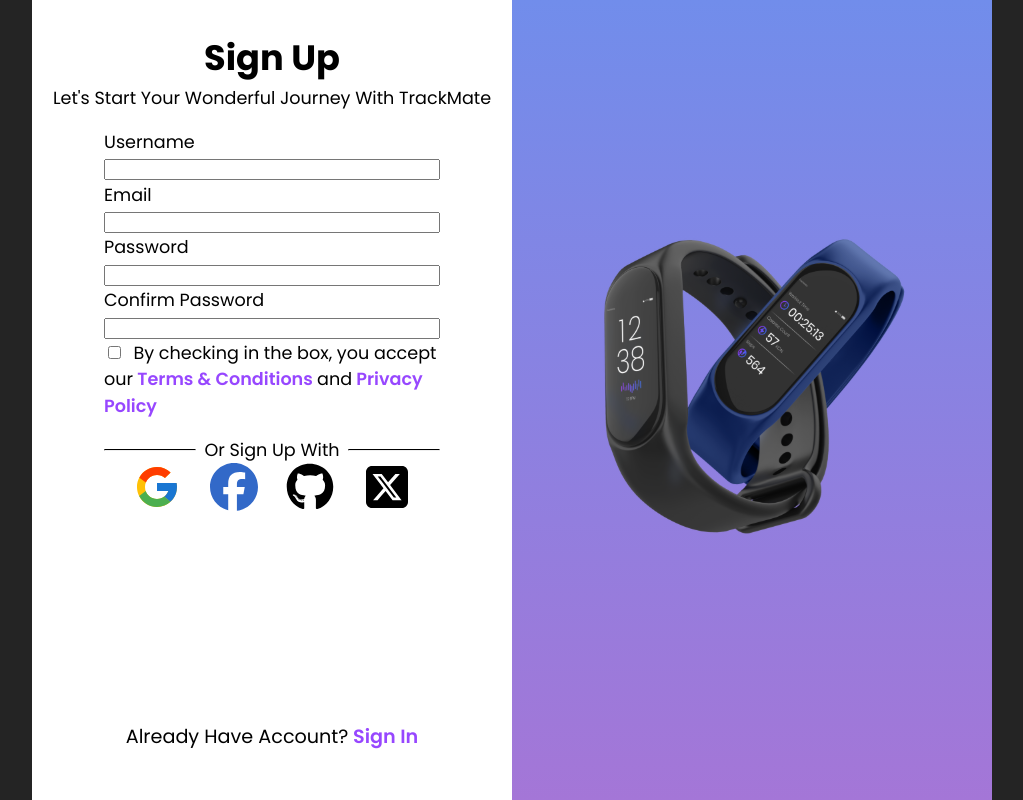
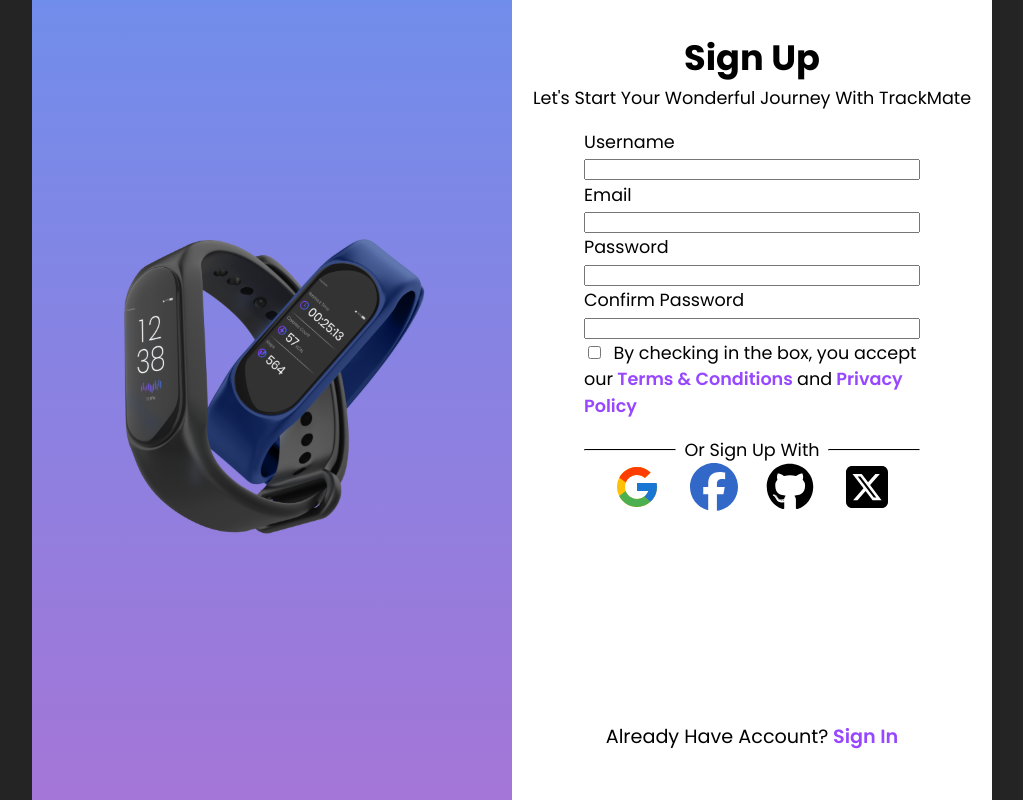
Before and after one commit to ch1z3r0/watch-shop, a React (Vite) app: page /signup in a window 1280 px wide. Shown: the whole page, without its empty margins (128-1151 px from the left). Built offline with nearby package versions, Linux system fonts and the light colour scheme.

Commit message:
getting the right animation for forms but still cannot get the initial and animate value correctly.

```diff
--- a/package.json
+++ b/package.json
@@ -13,7 +13,7 @@
     "@firebase/util": "^1.11.1",
     "dompurify": "^3.2.5",
     "firebase": "^11.7.1",
-    "framer-motion": "^12.12.1",
+    "framer-motion": "^12.15.0",
     "react": "^19.1.0",
     "react-dom": "^19.1.0",
     "react-router-dom": "^7.5.3"
--- a/src/layouts/AuthLayout.css
+++ b/src/layouts/AuthLayout.css
@@ -1,10 +1,8 @@
 .auth-layout-container {
-	position: absolute;
+	position: relative;
 	display: flex;
-	top: 0;
-	left: 0;
-	/* width: 100%; */
-	/* height: 100%; */
+	/* top: 0;
+	left: 0; */
 	width: 75vw;
 	height: 100vh;
 	background: linear-gradient(
@@ -15,26 +13,49 @@
 	justify-self: center;
 	margin-left: 12.5vw;
 	margin-right: 12.5vw;
+	overflow: hidden;
+}
+
+.form-panel,
+.image-panel {
+	position: absolute; /* CRITICAL: Allows panels to overlap and slide over each other */
+	top: 0;
+	bottom: 0;
+	height: 100%;
+	width: 50%; /* Each panel takes half the width of the container */
+	display: flex;
+	justify-content: center;
+}
+
+.form-panel {
+	left: 0; /* Initially positioned at the left edge of the container */
+	background-color: #ffffff;
+	z-index: 2; /* Ensure form panel is on top during slide */
+}
+
+.image-panel {
+	left: 50%; /* Initially positioned at the right half of the container */
+	z-index: 1; /* Image panel is behind the form panel */
 }
 
 .form-section {
 	/* background-image: linear-gradient(to bottom, #4c51d9b2, #7e3ac6b2); */
 	/* background: rgb(113, 141, 235); */
-	position: relative;
+	/* position: relative; */
 	/* justify-self: center; */
 	display: flex;
 	flex-direction: row;
 	font-size: 1.1rem;
-	width: 50%;
+	/* width: 50%; */
 }
 .image-section {
 	flex: 1;
-	width: 50%;
+	/* width: 50%; */
 	height: 100%;
 	display: flex;
 	align-content: center;
 	justify-content: center;
-	z-index: 1;
+	/* z-index: 1; */
 }
 .image-section > img {
 	width: 100%;
--- a/src/layouts/AuthLayout.jsx
+++ b/src/layouts/AuthLayout.jsx
@@ -1,42 +1,158 @@
 import { AnimatePresence, motion } from 'framer-motion';
-import { Outlet } from 'react-router-dom';
 
 import './AuthLayout.css';
 
-// Variants for the overall page/layout transition
-const pageVariants = {
-	initial: { opacity: 0, x: '100%' }, // Starts off-screen to the right
-	in: { opacity: 1, x: '0%' }, // Slides into view
-	out: { opacity: 0, x: '-100%' }, // Slides off-screen to the left (when navigating away)
-};
+const AuthLayout = ({ children, imageContent, formType }) => {
+	const isSignInForm = formType === 'signInForm';
+	// Determine the current state for the panel animations
+	const currentPanelState = isSignInForm ? 'signInActive' : 'signUpActive';
 
-const pageTransition = {
-	type: 'tween',
-	ease: 'easeInOut',
-	duration: 0.7,
-};
-const AuthLayout = ({ children, imageContent }) => {
+	// console.log(formType);
+	// console.log('currentPanelState:', currentPanelState);
+
+	// --- Variants for the Form Panel (the entire panel that slides horizontally) ---
+	const formPanelSlideVariants = {
+		signInActive: {
+			x: '0%', // Form panel is at its default left position
+			transition: {
+				type: 'spring',
+				stiffness: 150,
+				damping: 25,
+				duration: 0.8,
+			},
+		},
+		signUpActive: {
+			x: '100%', // Form panel slides right by 100% of its own width
+			transition: {
+				type: 'spring',
+				stiffness: 150,
+				damping: 25,
+				duration: 0.8,
+			},
+		},
+	};
+
+	// --- Form Content Variants (for the actual sign-in/sign-up components within the form panel) ---
+	const formContentMorphVariants = {
+		initial: { opacity: 0, scale: 0.9 },
+		animate: {
+			opacity: 1,
+			scale: 1,
+			transition: {
+				delay: 0.3, // Delay slightly after panel starts sliding
+				duration: 0.5,
+				ease: 'easeOut',
+			},
+		},
+		exit: {
+			opacity: 0,
+			scale: 0.9,
+			transition: {
+				duration: 0.4,
+				ease: 'easeIn',
+			},
+		},
+	};
+
+	// --- Variants for the Image Panel (slides horizontally, opposite of form) ---
+	const imagePanelSlideVariants = {
+		signInActive: {
+			x: '0%', // Image panel is at its default right position
+			transition: {
+				type: 'spring',
+				stiffness: 150,
+				damping: 25,
+				duration: 0.8,
+			},
+		},
+		signUpActive: {
+			x: '-100%', // Image panel slides left by 100% of its own width
+			transition: {
+				type: 'spring',
+				stiffness: 150,
+				damping: 25,
+				duration: 0.8,
+			},
+		},
+	};
+
+	// --- Image Content Variants (for the actual image/banner within the image panel) ---
+	const imageContentFadeVariants = {
+		initial: { opacity: 0, scale: 0.95 },
+		animate: {
+			opacity: 1,
+			scale: 1,
+			transition: {
+				delay: 0.4, // Delay slightly after panel starts sliding
+				duration: 0.6,
+				ease: 'easeOut',
+			},
+		},
+		exit: {
+			opacity: 0,
+			scale: 0.95,
+			transition: {
+				duration: 0.5,
+				ease: 'easeIn',
+			},
+		},
+	};
+	// console.log(
+	// 	'formPanelSlideVariants:',
+	// 	formPanelSlideVariants[currentPanelState]
+	// );
+	// console.log(
+	// 	'imagePanelSlideVariants:',
+	// 	imagePanelSlideVariants[currentPanelState]
+	// );
 	return (
-		<div /* className='auth-layout-container' */>
-			<AnimatePresence mode='wait'>
+		<>
+			<motion.div className='auth-layout-container'>
 				<motion.div
-					className='auth-layout-container'
-					initial='initial'
-					animate='in'
-					exit='out'
-					variants={pageVariants}
-					transition={pageTransition}
+					// key='form-panel-key'
+					className='form-panel'
+					initial={currentPanelState}
+					animate={currentPanelState}
+					variants={formPanelSlideVariants}
 				>
-					<div className='form-section'>{children}</div>
-					<div className='image-section'>
-						{/* <img src={imageContent} alt='Background Image' />
-						 */}
-						{imageContent}
-					</div>
-					{/* <Outlet /> */}
+					<AnimatePresence mode='wait' initial={false}>
+						<motion.div
+							key={formType}
+							className='form-section'
+							initial='initial'
+							animate='animate'
+							exit='exit'
+							variants={formContentMorphVariants}
+						>
+							{children}
+						</motion.div>
+					</AnimatePresence>
 				</motion.div>
-			</AnimatePresence>
-		</div>
+
+				<motion.div
+					// key='image-panel-key'
+					className='image-panel'
+					initial={currentPanelState}
+					animate={currentPanelState}
+					variants={imagePanelSlideVariants}
+				>
+					<AnimatePresence mode='wait' initial={false}>
+						<motion.div
+							key={
+								isSignInForm ? 'signin-image-content' : 'signup-image-content'
+							}
+							className='image-section'
+							initial='initial'
+							animate='animate'
+							exit='exit'
+							variants={imageContentFadeVariants}
+						>
+							{imageContent}
+						</motion.div>
+					</AnimatePresence>
+				</motion.div>
+			</motion.div>
+		</>
 	);
 };
 
--- /dev/null
+++ b/src/layouts/RootLayout.css
@@ -0,0 +1,3 @@
+main {
+	overflow: hidden;
+}
--- a/src/layouts/RootLayout.jsx
+++ b/src/layouts/RootLayout.jsx
@@ -1,14 +1,10 @@
 import { AnimatePresence, motion } from 'framer-motion';
 import { Outlet } from 'react-router-dom';
+import './RootLayout.css';
 
 const RootLayout = () => {
 	return (
 		<div className='root-layout-container'>
-			{/* <AnimatePresence>
-				<motion.div>
-					<Outlet />
-				</motion.div>
-			</AnimatePresence> */}
 			<main>
 				<Outlet />
 			</main>
--- a/src/pages/SignInPage.css
+++ b/src/pages/SignInPage.css
@@ -1,20 +1,3 @@
-.signin-container {
-	width: 75vw;
-	height: 100vh;
-	/* background-image: linear-gradient(to bottom, #4c51d9b2, #7e3ac6b2); */
-	/* background: rgb(113, 141, 235); */
-	background: linear-gradient(
-		180deg,
-		rgba(113, 141, 235, 1) 0%,
-		rgba(164, 118, 215, 1) 100%
-	);
-	position: relative;
-	justify-self: center;
-	display: flex;
-	flex-direction: row;
-	font-size: 1.1rem;
-}
-
 .signin-form {
 	flex: 1;
 	/* width: 50%; */
@@ -26,7 +9,7 @@
 	color: #000;
 	padding-top: 2rem;
 	padding-bottom: 3rem;
-	z-index: 2;
+	/* z-index: 2; */
 }
 
 .signin-form > h1,
@@ -105,9 +88,9 @@ p {
 	text-decoration: none;
 }
 
-.signin-banner > img {
+/* .signin-banner > img {
 	flex: 1;
 	width: 100%;
 	object-fit: contain;
 	z-index: 1;
-}
+} */
--- a/src/pages/SignInPage.jsx
+++ b/src/pages/SignInPage.jsx
@@ -14,14 +14,14 @@ const SignInPage = () => {
 			alt='Sign Up Background'
 			className='background-image'
 			// Example animation for the image as it appears with the page
-			initial={{ opacity: 0, scale: 0.8 }}
-			animate={{ opacity: 1, scale: 1 }}
-			exit={{ opacity: 0, scale: 0.8 }}
-			transition={{ duration: 0.7, ease: 'easeInOut' }}
+			// initial={{ opacity: 0, scale: 0.8 }}
+			// animate={{ opacity: 1, scale: 1 }}
+			// exit={{ opacity: 0, scale: 0.8 }}
+			// transition={{ duration: 0.7, ease: 'easeInOut' }}
 		/>
 	);
 	return (
-		<AuthLayout imageContent={signInImage}>
+		<AuthLayout imageContent={signInImage} formType='signInForm'>
 			{/* <div className='signin-container'>
 				<SignIn />
 				<div className='signin-banner'>
--- a/src/pages/SignUpPage.css
+++ b/src/pages/SignUpPage.css
@@ -1,18 +1,3 @@
-.signup-container {
-	/* width: 75vw;
-	height: 100vh;
-
-	background: linear-gradient(
-		180deg,
-		rgba(113, 141, 235, 1) 0%,
-		rgba(164, 118, 215, 1) 100%
-	);
-	position: relative;
-	justify-self: center;
-	display: flex;
-	flex-direction: row;
-	font-size: 1.1rem; */
-}
 .signup-form {
 	flex: 1;
 	width: 50%;
@@ -24,7 +9,7 @@
 	color: #000;
 	padding-top: 2rem;
 	padding-bottom: 3rem;
-	z-index: 2;
+	/* z-index: 2; */
 }
 
 .signup-form > h1,
@@ -94,17 +79,3 @@ p {
 	height: 48px;
 	position: relative;
 }
-
-/* .signup-banner {
-	flex: 1;
-	width: 50%;
-	height: 100%;
-	display: flex;
-	align-content: center;
-	justify-content: center;
-	z-index: 1;
-}
-.signup-banner > img {
-	width: 100%;
-	object-fit: contain;
-} */
--- a/src/pages/SignUpPage.jsx
+++ b/src/pages/SignUpPage.jsx
@@ -13,15 +13,18 @@ const SignUpPage = () => {
 			alt='Sign Up Background'
 			className='background-image'
 			// Example animation for the image as it appears with the page
-			initial={{ opacity: 0, scale: 0.8 }}
-			animate={{ opacity: 1, scale: 1 }}
-			exit={{ opacity: 0, scale: 0.8 }}
-			transition={{ duration: 0.7, ease: 'easeInOut' }}
+			// initial={{ opacity: 0, scale: 0.8 }}
+			// animate={{ opacity: 1, scale: 1 }}
+			// exit={{ opacity: 0, scale: 0.8 }}
+			// transition={{ duration: 0.7, ease: 'easeInOut' }}
 		/>
 	);
 
 	return (
-		<AuthLayout imageContent={signUpImage} /* className='signup-container' */>
+		<AuthLayout
+			imageContent={signUpImage}
+			formType='signUpForm' /* className='signup-container' */
+		>
 			{/* <div className='signup-banner'>
 				<img src={signup_banner} alt='Signup Banner' />
 			</div> */}
```
Also changed, not shown: 1 other file (tests, documents, lock files or other folders).
